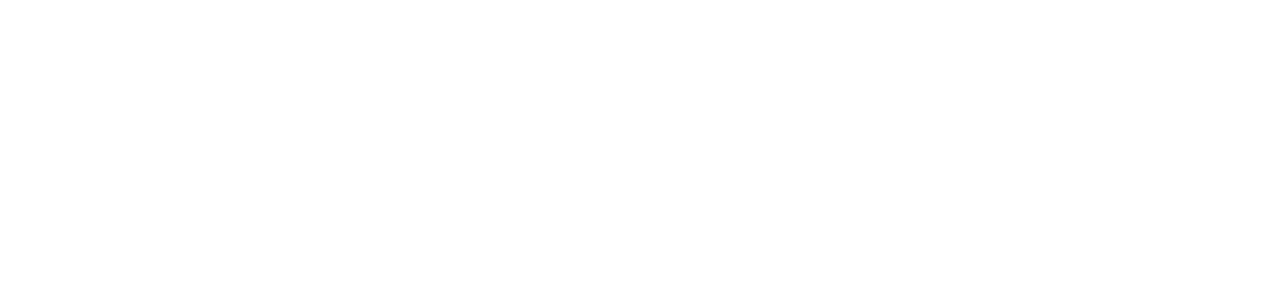
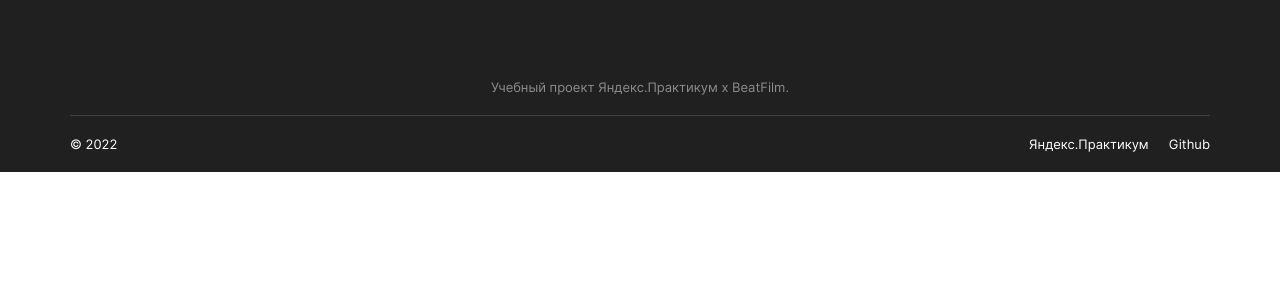
Before and after one commit to Alexeyitm/movies-explorer-frontend, a React (Create React App) app: page / in a window 1280 px wide. Shown: the top 300 px of the page. Built offline with nearby package versions, Linux system fonts and the light colour scheme.

Commit message:
feat: create markup footer

```diff
--- a/src/components/App/App.css
+++ b/src/components/App/App.css
@@ -0,0 +1,5 @@
+.app {
+  font-family: 'Inter';
+  font-style: normal;
+  color: #FFFFFF;
+}
--- a/src/components/App/App.js
+++ b/src/components/App/App.jsx
@@ -1,10 +1,10 @@
 import './App.css';
+import Footer from './Footer/Footer';
 
 function App() {
   return (
-    <div className="App">
-      <header className="App-header">
-      </header>
+    <div className="app">
+      <Footer/>
     </div>
   );
 }
--- /dev/null
+++ b/src/components/App/Footer/Footer.css
@@ -0,0 +1,28 @@
+.footer {
+  background: #202020;
+  padding: 79px 70px 20px;
+}
+
+@media screen and (max-width: 768px) {
+  .footer {
+    padding: 79px 20px 20px;
+  }
+}
+
+@media screen and (max-width: 340px) {
+  .footer {
+    padding: 79px 10px 10px;
+  }
+}
+
+.footer__title {
+  margin: 0 auto;
+  padding-bottom: 20px;
+  font-weight: 400;
+  font-size: 13px;
+  line-height: 16px;
+  text-align: center;
+  color: #8B8B8B;
+  position: relative;
+  border-bottom: #424242 1px solid;
+}
--- /dev/null
+++ b/src/components/App/Footer/Footer.jsx
@@ -0,0 +1,15 @@
+import './Footer.css';
+import FooterInfo from './FooterInfo/FooterInfo';
+
+function Footer() {
+  return (
+    <footer className="footer">
+      <p className="footer__title">
+        Учебный проект Яндекс.Практикум х BeatFilm.
+      </p>
+      <FooterInfo/>
+    </footer>
+  );
+}
+
+export default Footer;
--- /dev/null
+++ b/src/components/App/Footer/FooterInfo/FooterInfo.css
@@ -0,0 +1,30 @@
+.footer__info {
+  padding-top: 20px;
+  display: flex;
+  flex-direction: row;
+  justify-content: space-between;
+}
+
+@media screen and (max-width: 340px) {
+  .footer__info {
+    flex-direction: column-reverse;
+    text-align: center;
+    padding-top: 30px;
+  }
+}
+
+.footer__date {
+  margin: 0;
+  font-weight: 400;
+  font-size: 13px;
+  line-height: 16px;
+}
+
+@media screen and (max-width: 340px) {
+  .footer__date {
+    font-size: 12px;
+    line-height: 15px;
+    color: #8B8B8B;
+    margin-top: 30px;
+  }
+}
--- /dev/null
+++ b/src/components/App/Footer/FooterInfo/FooterInfo.jsx
@@ -0,0 +1,16 @@
+import './FooterInfo.css';
+import FooterLinks from './FooterLinks/FooterLinks';
+
+function FooterInfo() {
+
+  const currentDate = new Date().getFullYear();
+
+  return (
+    <div className='footer__info'>
+      <p className='footer__date'>&copy; {currentDate}</p>
+      <FooterLinks/>
+    </div>
+  );
+}
+
+export default FooterInfo;
--- /dev/null
+++ b/src/components/App/Footer/FooterInfo/FooterLinks/FooterLinks.css
@@ -0,0 +1,42 @@
+.footer__links {
+  list-style-type: none;
+  padding: 0;
+  margin: 0;
+  font-weight: 400;
+  font-size: 13px;
+  line-height: 16px;
+  display: flex;
+  flex-direction: row;
+}
+
+@media screen and (max-width: 340px) {
+  .footer__links {
+    font-size: 12px;
+    line-height: 15px;
+    flex-direction: column;
+  }
+}
+
+.footer__element {
+  margin-right: 20px;
+}
+
+.footer__element:last-child {
+  margin-right: 0;
+}
+
+@media screen and (max-width: 340px) {
+  .footer__element {
+    margin-right: 0px;
+    margin-bottom: 12px;
+  }
+
+  .footer__element:last-child {
+    margin-bottom: 0;
+  }
+}
+
+.footer__link {
+  color: #FFFFFF;
+  text-decoration: none;
+}
--- /dev/null
+++ b/src/components/App/Footer/FooterInfo/FooterLinks/FooterLinks.jsx
@@ -0,0 +1,20 @@
+import './FooterLinks.css';
+
+function FooterLinks() {
+  return (
+    <ul className='footer__links'>
+      <li className='footer__element'>
+        <a className='footer__link' href="https://practicum.yandex.ru/" target="_blank" rel="noreferrer">
+          Яндекс.Практикум
+        </a>
+      </li>
+      <li className='footer__element'>
+        <a className='footer__link' href="https://github.com/Alexeyitm/" target="_blank" rel="noreferrer">
+          Github
+        </a>
+      </li>
+    </ul>
+  );
+}
+
+export default FooterLinks;
--- a/src/index.css
+++ b/src/index.css
@@ -1,9 +1,3 @@
-@font-face {
-  src: url(./vendor/fonts/Inter-Regular.woff) format('woff');
-  font-family: 'Inter';
-}
-
-@font-face {
-  src: url(./vendor/fonts/Inter-Medium.woff) format('woff');
-  font-family: 'Inter';
-}
+/* Normalize and fonts */
+@import url(./vendor/normalize.css);
+@import url(./vendor/fonts/fonts.css);
```
Also changed, not shown: src/index.jsx (renamed from src/index.js).
